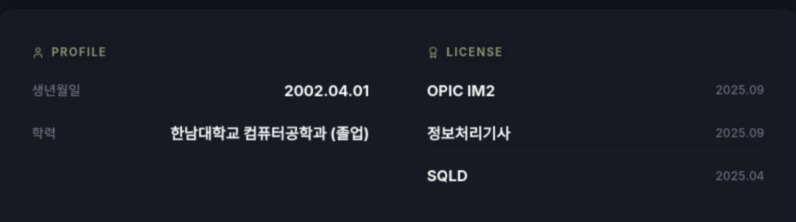
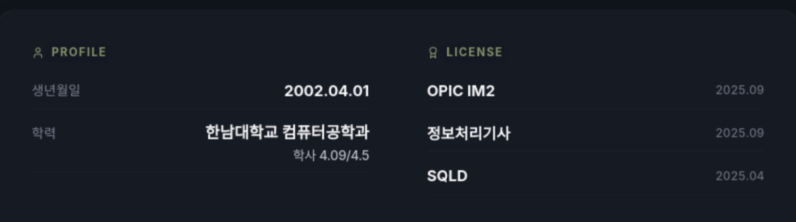
Before and after one commit to go-ring/portfolio, a React (Vite) app: page / in a window 1280 px wide. Shown: the part 2640-2862 px from the top of the page, without its empty margins (242-1038 px from the left). Built offline with nearby package versions, Linux system fonts and the light colour scheme.

Commit message:
fix: 성적 추가

```diff
--- a/src/components/Education.tsx
+++ b/src/components/Education.tsx
@@ -25,9 +25,14 @@ export function Education() {
                     <span className="text-[0.92rem] leading-[1.55] font-medium text-gray-400 opacity-80">생년월일</span>
                     <span className="text-[1.05rem] leading-[1.35] font-bold text-white opacity-[0.98]">{profile.birthdate}</span>
                 </div>
-                <div className="flex justify-between items-center border-b border-white/5 pb-2">
-                    <span className="text-[0.92rem] leading-[1.55] font-medium text-gray-400 opacity-80">학력</span>
-                    <span className="text-[1.05rem] leading-[1.35] font-bold text-white opacity-[0.98] text-right">{profile.education}</span>
+                <div className="flex justify-between items-start border-b border-white/5 pb-2">
+                    <span className="text-[0.92rem] leading-[1.55] font-medium text-gray-400 opacity-80 shrink-0">학력</span>
+                    <div className="flex flex-col items-end text-right">
+                        <span className="text-[1.1rem] leading-[1.1] font-bold text-white opacity-[0.98] mb-1.5">{profile.education.school}</span>
+                        <div className="text-[0.9rem] leading-[1.4] font-medium text-gray-300 opacity-90 tracking-tight">
+                            {profile.education.major}
+                        </div>
+                    </div>
                 </div>
                 </div>
             </div>
--- a/src/data/index.ts
+++ b/src/data/index.ts
@@ -96,7 +96,10 @@ export const profile = {
   birthdate: "2002.04.01",
   title: "Backend Developer",
   shortBio: "데이터와 논리적인 사고를 바탕으로 성장하는 백엔드 개발자입니다.",
-  education: "한남대학교 컴퓨터공학과 (졸업)",
+  education: {
+    school: "한남대학교 컴퓨터공학과",
+    major: "학사 4.09/4.5"
+  },
   missionStatement:
     "깊이 있는 탐구와 끊임없는 도전을 통해 더 나은 소프트웨어를 만듭니다.",
   keywords: ["성실함", "책임감", "논리적사고", "협업", "성장"],
```
